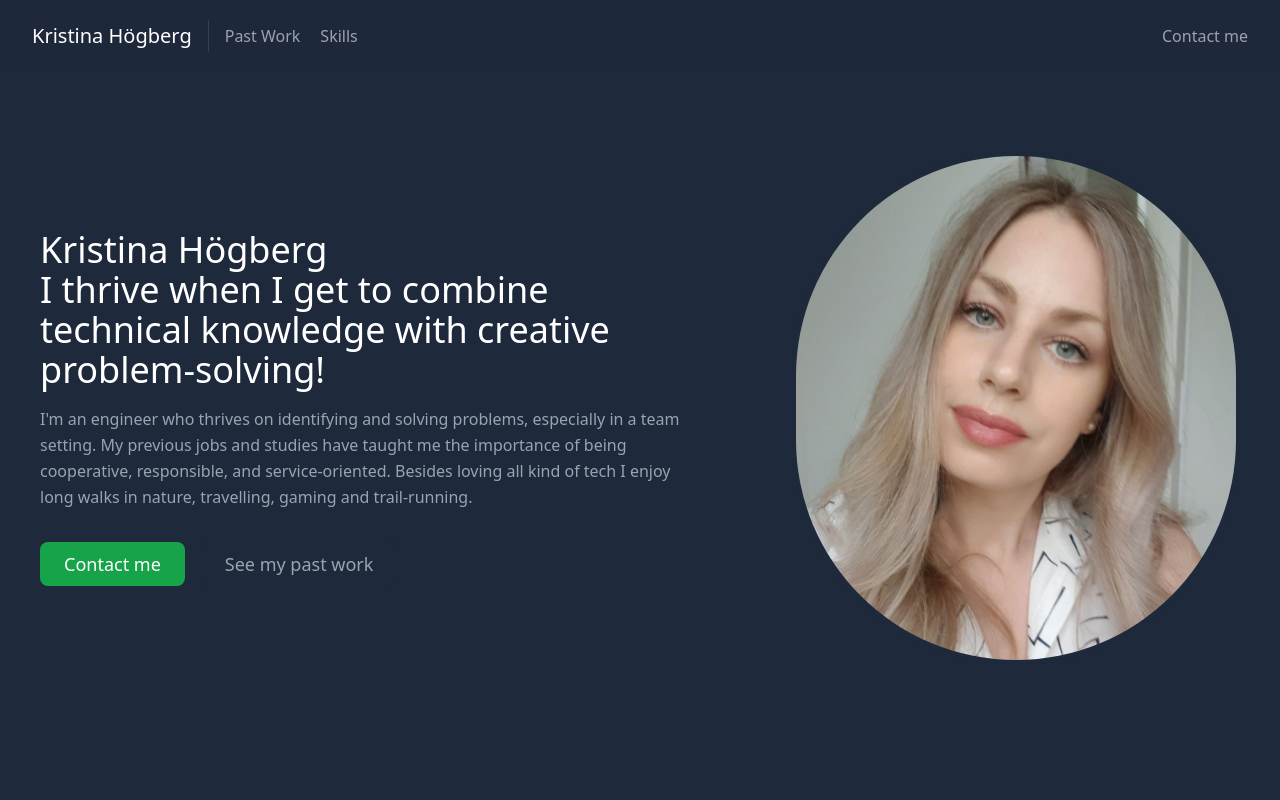
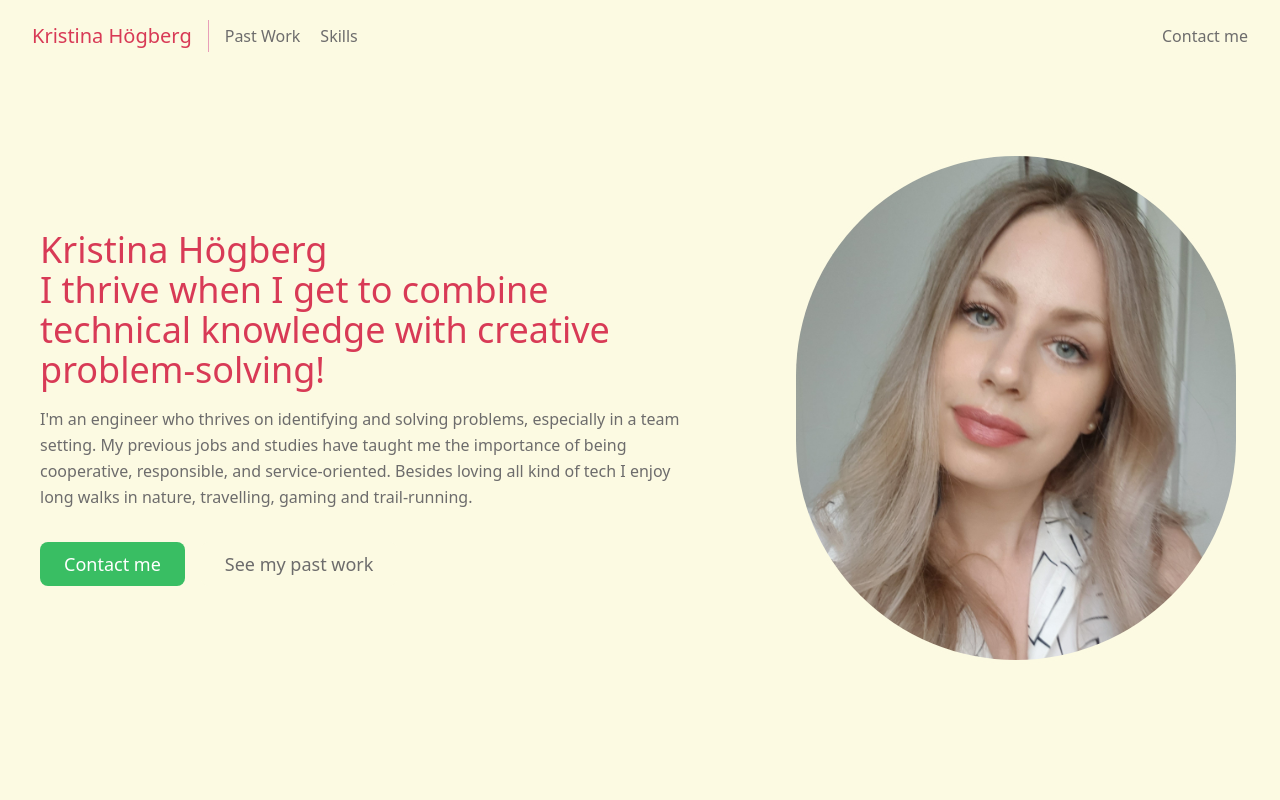
Before and after one commit to Kristinah/Portfolio_page, a React (Create React App) app: page / in a window 1280 px wide. Shown: the top 800 px of the page. Built offline with nearby package versions, Linux system fonts and the light colour scheme.

Commit message:
New colors

```diff
--- a/src/components/About.js
+++ b/src/components/About.js
@@ -23,7 +23,7 @@ export default function About() {
             </a>
             <a
               href="#projects"
-              className="ml-4 inline-flex text-gray-400 bg-background border-0 py-2 px-6 focus:outline-none hover:bg-hover hover:text-white rounded-lg text-lg">
+              className="ml-4 inline-flex bg-background border-0 py-2 px-6 focus:outline-none hover:bg-hover hover:text-white rounded-lg text-lg">
               See my past work
             </a>
           </div>
--- a/src/components/Navbar.js
+++ b/src/components/Navbar.js
@@ -5,21 +5,21 @@ export default function Navbar() {
     <header className="bg-background md:sticky top-0 z-10 backdrop-filter backdrop-blur-lg bg-opacity-70">
       <div className="container mx-auto flex flex-wrap p-3 md:p-5 flex-col md:flex-row items-center ">
         <a className="title-font font-medium text-primary mb-4 md:mb-0">
-          <a href="#about" className="ml-3 text-xl hover:text-white">
+          <a href="#about" className="ml-3 text-xl hover:text-primary">
             Kristina Högberg
           </a>
         </a>
         <nav className="md:mr-auto md:ml-4 md:py-1 md:pl-4 md:border-l md:border-secondary	flex flex-wrap items-center text-base justify-center">
-          <a href="#projects" className="mr-5 hover:text-white">
+          <a href="#projects" className="mr-5 hover:text-primary">
             Past Work
           </a>
-          <a href="#skills" className="mr-5 hover:text-white">
+          <a href="#skills" className="mr-5 hover:text-primary">
             Skills
           </a>
         </nav>
         <a
           href="#contact"
-          className="inline-flex items-center border-0 py-1 px-3 focus:outline-none hover:text-white rounded text-base mt-4 md:mt-0">
+          className="inline-flex items-center border-0 py-1 px-3 focus:outline-none hover:text-primary text-base mt-4 md:mt-0">
         Contact me
         </a>
       </div>
--- a/src/components/Projects.js
+++ b/src/components/Projects.js
@@ -88,7 +88,7 @@ export default function Projects() {
             <p className="text-textsp font-semibold mb-2">
               {selectedProject.technologies}
             </p>
-            <p className="text-primary font-semibold mb-2">
+            <p className="font-semibold mb-2">
               {selectedProject.role}
             </p>
             <p className="mb-4">{selectedProject.details || selectedProject.description}</p>
--- a/src/components/Skills.js
+++ b/src/components/Skills.js
@@ -17,7 +17,7 @@ export default function Skills() {
         <div className="place-items-center mt-20">
 
 
-        <ul className="grid grid-cols-1 gap-4 sm:grid-cols-3 md:grid-cols-3 mx-auto ">
+        <ul className="grid grid-cols-1 gap-4 sm:grid-cols-3 md:grid-cols-3 mx-auto">
           {/* Java */}
           <li id="Java" className="flex items-center gap-3">
             <div className="w-12 h-12 shrink-0 rounded-xl text-primary flex items-center justify-center">
--- a/tailwind.config.js
+++ b/tailwind.config.js
@@ -4,15 +4,15 @@ module.exports = {
   theme: {
     extend: {
       colors: {
-      primary: '#ffffff', // Raspberry
-      secondary: '#334155', // bg-slate-700
-      background: '#1e293b', // bg-slate-800
-      card: '#334155',
-      text: '#9CA3AF', // text-black
-      hover: '#334155', // bg-slate-700
-      buttonsp:'#16a34a',
-      hoversp:'#15803d',
-      textsp: '#4ade80',
+      primary: '#D83A56', // Raspberry
+      secondary: '#E89EB8', //
+      background: '#fcfae2ff', // Cream
+      card: '#f8f7e9ff',
+      text: '#6d6c6cff', // Light grey
+      hover: '#C9304E', // Darker raspberry
+      buttonsp:'#39be63ff',
+      hoversp:'#2da854ff',
+      textsp: '#39be63ff',
 
 
   },
@@ -44,3 +44,13 @@ module.exports = {
 //        alttext: 'rgb(74 222 128)',
 //        hover: '#334155', // bg-slate-700
 //      },*/
+
+/*primary: '#ffffff', // Raspberry
+      secondary: '#334155', // bg-slate-700
+      background: '#1e293b', // bg-slate-800
+      card: '#334155',
+      text: '#9CA3AF', // text-black
+      hover: '#334155', // bg-slate-700
+      buttonsp:'#16a34a',
+      hoversp:'#15803d',
+      textsp: '#4ade80',*/
```
